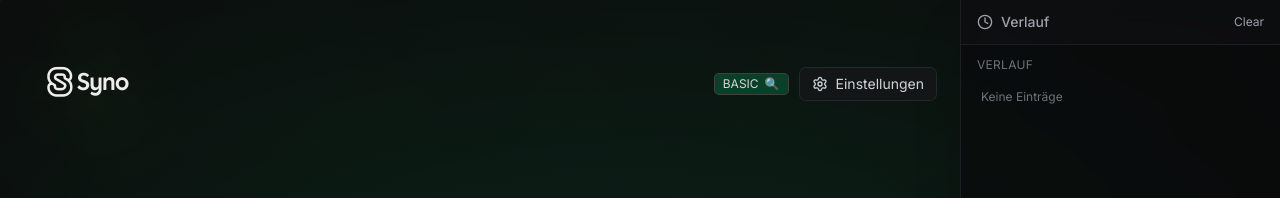
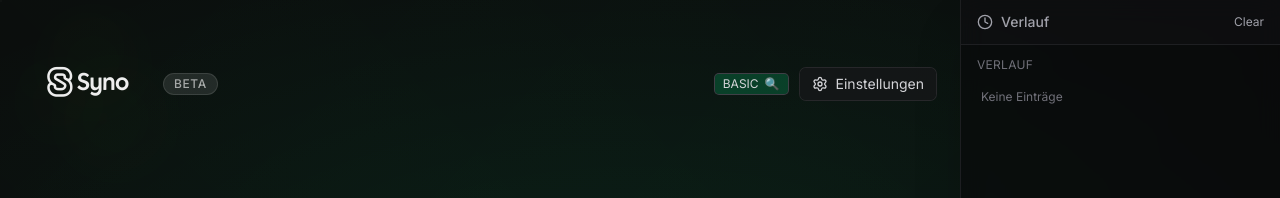
Before and after one commit to adrian1921677/testsyno, a Next.js app: page / in a window 1280 px wide. Shown: the top 198 px of the page. Built offline with nearby package versions, Linux system fonts and the light colour scheme.

Commit message:
Ergebnisanzeige wieder aktiviert, Copy-Buttons hinzugefÃ¼gt und Beta-Badge neben Logo

```diff
--- a/app/page.tsx
+++ b/app/page.tsx
@@ -147,7 +147,6 @@ export default function Page() {
 
     const { expr, raw, display, detectedMode } = computed
     const originalInput = input.trim()
-    const t = useTranslation()
     const isEnglish = useSettingsStore.getState().language === "en"
 
     let steps: string[] = []
@@ -311,7 +310,7 @@ export default function Page() {
           <div className="flex items-center">
             <motion.div
               layout
-              className="flex items-center gap-2"
+              className="flex items-center gap-3"
             >
               <motion.img
                 key={`logo-${mode}`}
@@ -322,6 +321,19 @@ export default function Page() {
                 alt="Syno Logo"
                 className="h-32 w-auto"
               />
+              <motion.span
+                key={`beta-${mode}`}
+                initial={{ opacity: 0, y: -6 }}
+                animate={{ opacity: 1, y: 0 }}
+                transition={{ duration: 0.3, delay: 0.1 }}
+                className={`rounded-full px-2.5 py-0.5 text-xs font-medium uppercase tracking-wider ${
+                  appTheme === "light"
+                    ? "bg-gray-100/80 text-gray-500 ring-1 ring-gray-200"
+                    : "bg-white/10 text-white/60 ring-1 ring-white/20"
+                }`}
+              >
+                Beta
+              </motion.span>
             </motion.div>
           </div>
 
@@ -608,8 +620,8 @@ export default function Page() {
                 ))}
               </div>
 
-              {/* Live result - ausgeblendet: Taschenrechner berechnet im Hintergrund, zeigt aber keine Ergebnisse an */}
-              {/* {computed && (
+              {/* Live result */}
+              {computed && (
                 <motion.div
                   key={`${computed.display}-${mode}`}
                   initial={{ opacity: 0, y: 12 }}
@@ -633,6 +645,33 @@ export default function Page() {
                         : `0 0 30px ${theme.glow}`,
                   }}
                 >
+                  {/* Copy Buttons - nur wenn kein Fehler */}
+                  {computed.display !== "Error" && (
+                    <div className="absolute top-3 right-3 flex gap-2">
+                      <button
+                        onClick={copyResult}
+                        className={`p-2 rounded-md transition ${
+                          appTheme === "light"
+                            ? "hover:bg-gray-200 text-gray-600 hover:text-gray-900"
+                            : "hover:bg-zinc-800 text-zinc-400 hover:text-zinc-200"
+                        }`}
+                        title="Ergebnis kopieren"
+                      >
+                        {copied ? <Check size={18} /> : <Copy size={18} />}
+                      </button>
+                      <button
+                        onClick={copyCalculationSteps}
+                        className={`p-2 rounded-md transition ${
+                          appTheme === "light"
+                            ? "hover:bg-gray-200 text-gray-600 hover:text-gray-900"
+                            : "hover:bg-zinc-800 text-zinc-400 hover:text-zinc-200"
+                        }`}
+                        title="Berechnungsschritte kopieren"
+                      >
+                        {copiedSteps ? <Check size={18} /> : <FileText size={18} />}
+                      </button>
+                    </div>
+                  )}
                   <div className={`text-right ${computed.display !== "Error" ? "pr-24" : ""}`}>
                     <div
                       className="text-4xl font-semibold"
@@ -678,16 +717,16 @@ export default function Page() {
                     )}
                   </div>
                 </motion.div>
-              )} */}
+              )}
 
-              {/* Bestätigungsnachricht - ausgeblendet */}
-              {/* {confirmed && computed && confirmed !== computed.display && (
+              {/* Bestätigungsnachricht */}
+              {confirmed && computed && confirmed !== computed.display && (
                 <div className={`mt-2 text-right text-sm ${
                   appTheme === "light" ? "text-gray-600" : "text-zinc-500"
                 }`}>
                   {t("result.confirmed")} <span className={appTheme === "light" ? "text-gray-800" : "text-zinc-300"}>{confirmed}</span>
                 </div>
-              )} */}
+              )}
             </CardContent>
           </Card>
         </motion.div>
```
